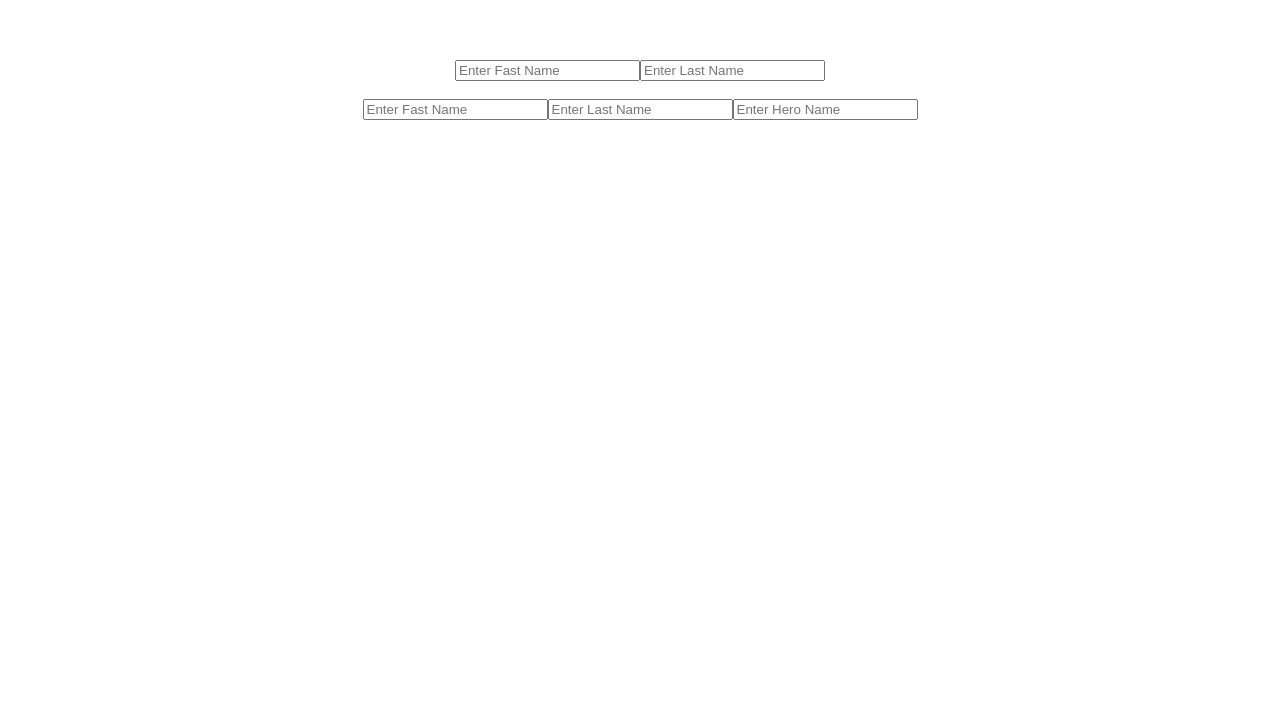
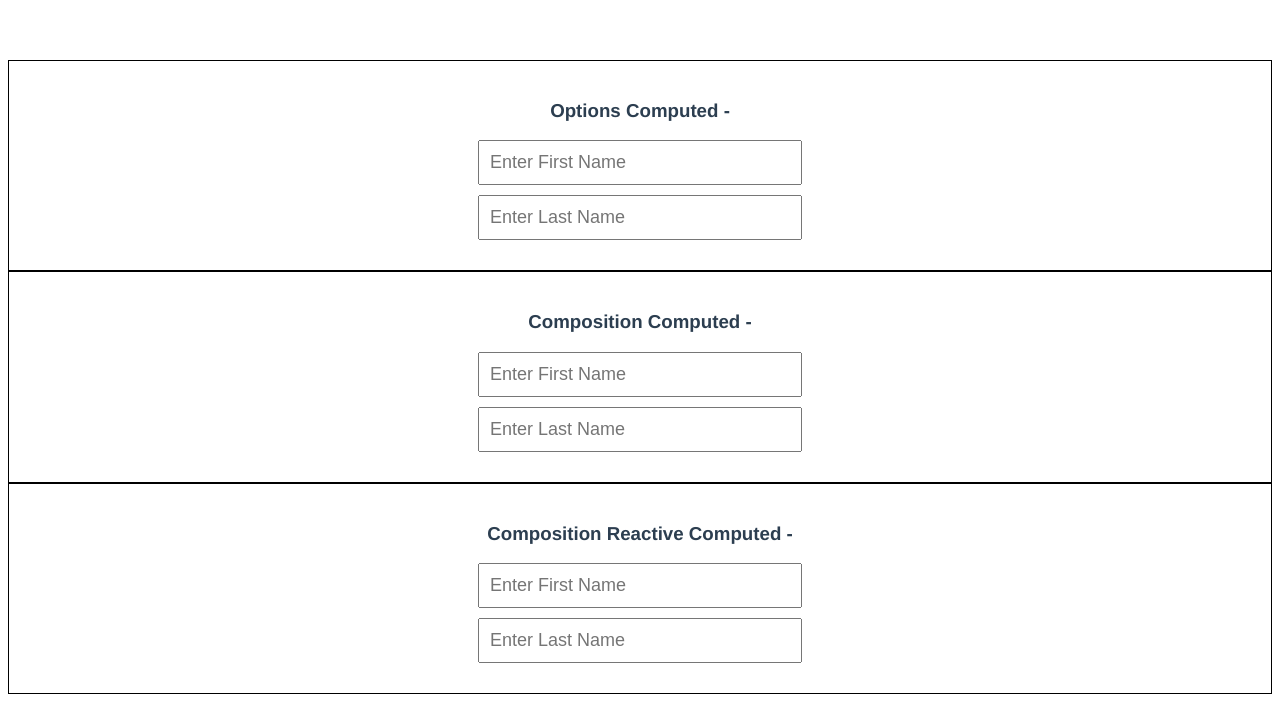
Before and after one commit to Sujon-Ahmed/vue.js-v3, a Vue app in the folder vue-composition/: page / in a window 1280 px wide. Shown: the top 702 px of the page. Built offline with nearby package versions, Linux system fonts and the light colour scheme.

Commit message:
eplacing Computed Properties

```diff
--- a/vue-composition/package.json
+++ b/vue-composition/package.json
@@ -8,6 +8,7 @@
     "lint": "vue-cli-service lint"
   },
   "dependencies": {
+    "caniuse-lite": "^1.0.30001517",
     "core-js": "^3.8.3",
     "vue": "^3.2.13"
   },
--- a/vue-composition/src/App.vue
+++ b/vue-composition/src/App.vue
@@ -1,14 +1,14 @@
 <template>
-  <VModel />
+  <ComputedComponent />
 </template>
 
 <script>
-import VModel from "./components/VModel.vue";
+import ComputedComponent from "./components/ComputedComponent.vue";
 
 export default {
   name: "App",
   components: {
-    VModel,
+    ComputedComponent,
   },
 };
 </script>
--- /dev/null
+++ b/vue-composition/src/components/ComputedComponent.vue
@@ -0,0 +1,84 @@
+<template>
+  <div class="box">
+    <h3>Options Computed - {{ fullName }}</h3>
+    <input type="text" placeholder="Enter First Name" v-model="firstName" />
+    <input type="text" placeholder="Enter Last Name" v-model="lastName" />
+  </div>
+
+  <div class="box">
+    <h3>Composition Computed - {{ fullComputedName }}</h3>
+    <input type="text" placeholder="Enter First Name" v-model="fName" />
+    <input type="text" placeholder="Enter Last Name" v-model="lName" />
+  </div>
+
+  <div class="box">
+    <h3>Composition Reactive Computed - {{ computedReactiveFullname }}</h3>
+    <input
+      type="text"
+      placeholder="Enter First Name"
+      v-model="computedReactiveFirstName"
+    />
+    <input
+      type="text"
+      placeholder="Enter Last Name"
+      v-model="computedReactiveLastName"
+    />
+  </div>
+</template>
+
+<script>
+import { computed, reactive, ref, toRefs } from "vue";
+export default {
+  name: "ComputedComponent",
+  setup() {
+    const fName = ref("");
+    const lName = ref("");
+
+    const fullComputedName = computed(() => fName.value + " " + lName.value);
+
+    const state = reactive({
+      computedReactiveFirstName: "",
+      computedReactiveLastName: "",
+    });
+
+    const computedReactiveFullname = computed(
+      () =>
+        state.computedReactiveFirstName + " " + state.computedReactiveLastName
+    );
+
+    return {
+      fName,
+      lName,
+      fullComputedName,
+      ...toRefs(state),
+      computedReactiveFullname,
+    };
+  },
+  data() {
+    return {
+      firstName: "",
+      lastName: "",
+    };
+  },
+  computed: {
+    fullName() {
+      return `${this.firstName} ${this.lastName}`;
+    },
+  },
+};
+</script>
+
+<style scoped>
+.box {
+  border: 1px solid #000;
+  padding: 20px 0;
+}
+input[type="text"] {
+  width: 300px;
+  display: block;
+  margin: auto;
+  padding: 10px;
+  margin-bottom: 10px;
+  font-size: 18px;
+}
+</style>
```
Also changed, not shown: 1 other file (tests, documents, lock files or other folders).
